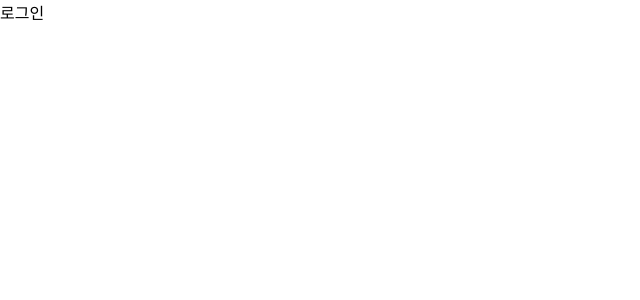
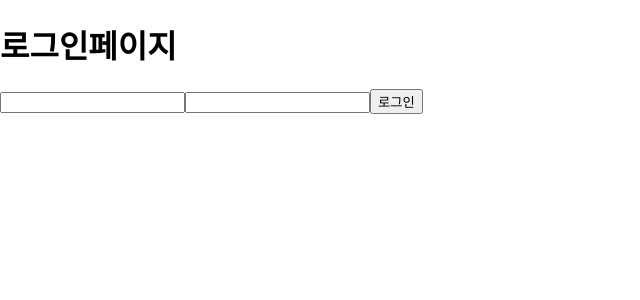
Before and after one commit to Yoonsik-Shin/wanted-pre-onboarding-frontend, a React (Create React App) app: page /signin in a window 1280 px wide. Shown: the top 300 px of the page, without its empty margins (0-640 px from the left). Built offline with nearby package versions, Linux system fonts and the light colour scheme.

Commit message:
feat : 로그인 기능 추가

```diff
--- /dev/null
+++ b/src/components/units/auth/signin/signin.container.tsx
@@ -0,0 +1,27 @@
+import { ChangeEvent, useState } from "react";
+import { useNavigate } from "react-router-dom";
+import SigninUI from "./signin.presenter";
+
+export default function Signin() {
+    const navigate = useNavigate();
+    const [email, setEmail] = useState<string>("");
+    const [password, setPassword] = useState<string>("");
+
+    const onChangeEmail = (e: ChangeEvent<HTMLInputElement>) => {
+        setEmail(e.target.value);
+    };
+
+    const onChangePassword = (e: ChangeEvent<HTMLInputElement>) => {
+        setPassword(e.target.value);
+    };
+
+    return (
+        <SigninUI
+            navigate={navigate}
+            email={email}
+            password={password}
+            onChangeEmail={onChangeEmail}
+            onChangePassword={onChangePassword}
+        />
+    );
+}
--- /dev/null
+++ b/src/components/units/auth/signin/signin.presenter.tsx
@@ -0,0 +1,29 @@
+import { onClickSubmit } from "./signin.queries";
+import { IProps } from "./signin.types";
+
+export default function SigninUI(props: IProps) {
+    const { navigate, email, password, onChangeEmail, onChangePassword } =
+        props;
+
+    return (
+        <>
+            <h1>로그인페이지</h1>
+            <input
+                type="text"
+                data-testid="email-input"
+                onChange={onChangeEmail}
+            />
+            <input
+                type="password"
+                data-testid="password-input"
+                onChange={onChangePassword}
+            />
+            <button
+                data-testid="signup-button"
+                onClick={onClickSubmit({ navigate, email, password })}
+            >
+                로그인
+            </button>
+        </>
+    );
+}
--- /dev/null
+++ b/src/components/units/auth/signin/signin.queries.ts
@@ -0,0 +1,24 @@
+import axios from "axios";
+import { IInfo } from "./signin.types";
+
+export const onClickSubmit =
+    ({ email, password, navigate }: IInfo) =>
+    async () => {
+        try {
+            const result = await axios({
+                method: "post",
+                url: " http://localhost:8000/auth/signin",
+                headers: { "Content-Type": "application/json" },
+                data: { email, password },
+            });
+            localStorage.setItem("access_token", result.data.access_token);
+            if (result.status === 200)
+                navigate("/todo", {
+                    state: {
+                        access_token: result.data.access_token,
+                    },
+                });
+        } catch (error) {
+            alert(error);
+        }
+    };
--- a/src/pages/auth/signin/index.tsx
+++ b/src/pages/auth/signin/index.tsx
@@ -0,0 +1,5 @@
+import Signin from "../../../components/units/auth/signin/signin.container";
+
+export default function SigninPage() {
+    return <Signin />;
+}
--- a/src/routers/routes.tsx
+++ b/src/routers/routes.tsx
@@ -1,4 +1,5 @@
 import { Routes, Route } from "react-router-dom";
+import SigninPage from "../pages/auth/signin";
 import SignupPage from "../pages/auth/signup";
 
 export default function Routers() {
@@ -6,7 +7,7 @@ export default function Routers() {
         <Routes>
             <Route path="/" element={<div>메인</div>} />
             <Route path="/signup" element={<SignupPage />} />
-            <Route path="/signin" element={<div>로그인</div>} />
+            <Route path="/signin" element={<SigninPage />} />
             <Route path="/todo" element={<div>TODO</div>} />
             <Route path="*" element={<div>404페이지</div>} />
         </Routes>
```
Also changed, not shown: src/components/units/auth/signin/signin.types.ts (added, +13 -0 lines).
